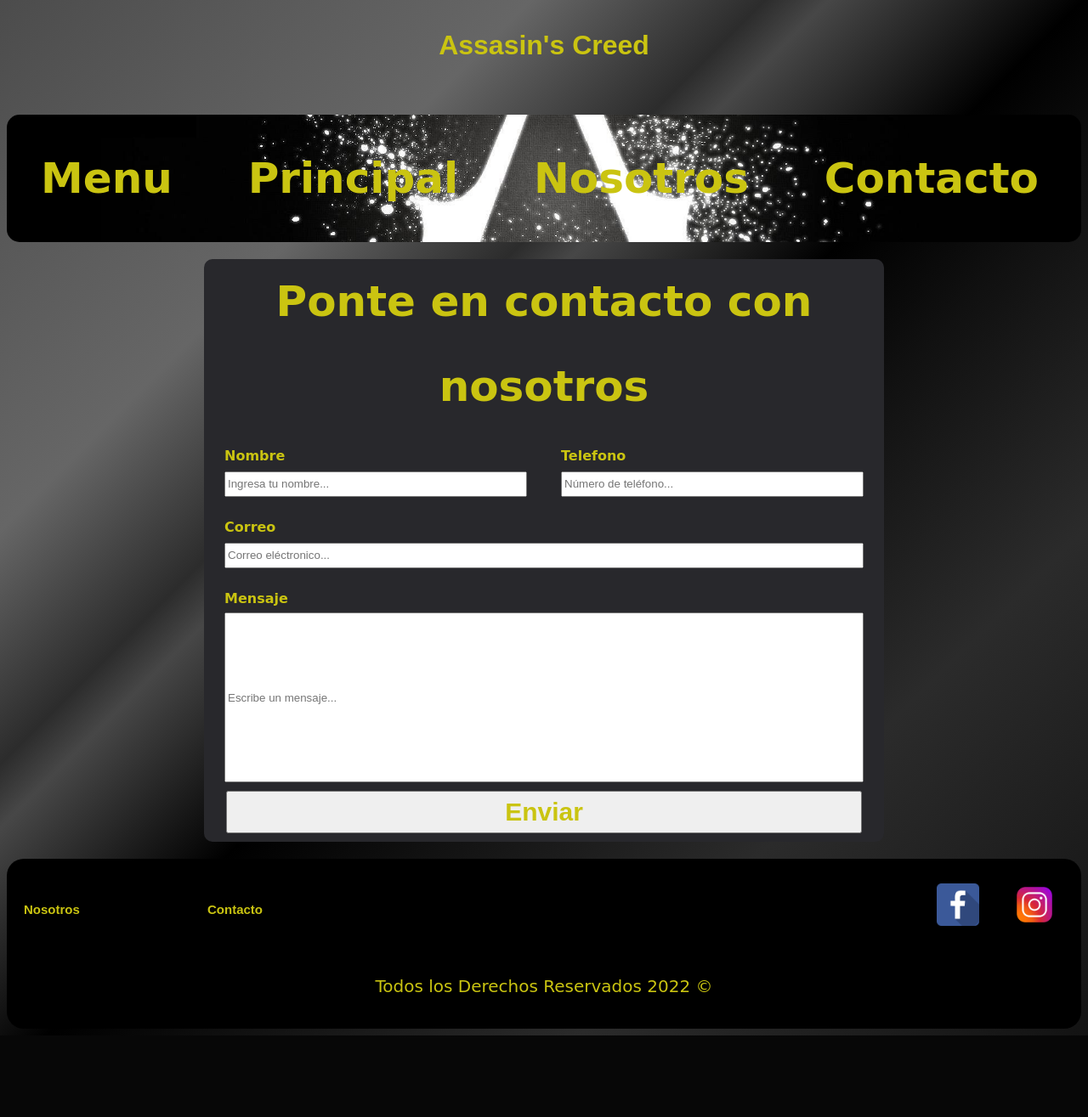
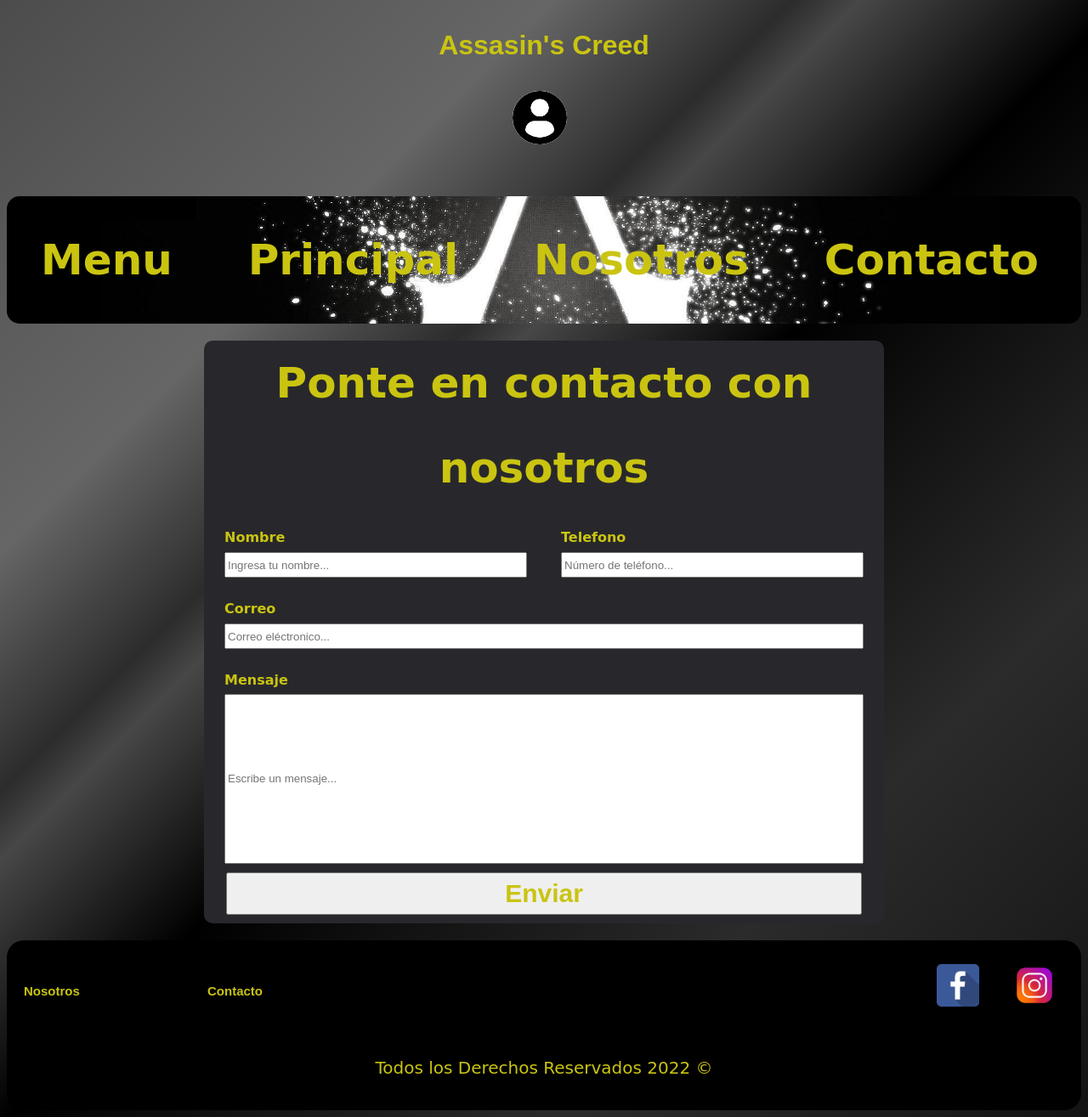
Before and after one commit to JoseRamirez10/Desarrollo_Web_ProyectoUNICA, a PHP site: page /contacto.html in a window 1280 px wide. Shown: the whole page at 85% size. Before the commit the page ends 1219 px from the top, so only its background shows below. Run offline with PHP 8.4, Linux system fonts and the light colour scheme.

Commit message:
Bienvenida, acceso a perfil y guardado de usuario en el localStorage

```diff
--- a/contacto.html
+++ b/contacto.html
@@ -11,6 +11,10 @@
 <body>
     <header>
         <h1>Assasin's Creed</h1>
+        <div class="perfil">
+            <img class="perfil-imagen" src="src/img/perfil.png">
+            <p class="perfil-usuario"></p>
+        </div>
     </header>
     <nav>
         <div class="nav-fondo">
@@ -65,4 +69,5 @@
     </footer>
 </body>
 <script src="src/js/contacto.js"></script>
+<script src="src/js/perfil.js"></script>
 </html>
--- a/nosotros.html
+++ b/nosotros.html
@@ -11,6 +11,10 @@
 <body>
     <header>
         <h1>Assasin's Creed</h1>
+        <div class="perfil">
+            <img class="perfil-imagen" src="src/img/perfil.png">
+            <p class="perfil-usuario"></p>
+        </div>
     </header>
     <nav>
         <div class="nav-fondo">
@@ -56,4 +60,5 @@
     </footer>
 
 </body>
+<script src="src/js/perfil.js"></script>
 </html>
--- a/principal.html
+++ b/principal.html
@@ -11,6 +11,10 @@
 <body>
     <header>
         <h1>Assasin's Creed</h1>
+        <div class="perfil">
+            <img class="perfil-imagen" src="src/img/perfil.png">
+            <p class="perfil-usuario"></p>
+        </div>
     </header>
     <nav>
         <div class="nav-fondo">
@@ -112,4 +116,5 @@
         </div>
     </footer>
 </body>
+<script src="src/js/perfil.js"></script>
 </html>
--- a/src/css/style.css
+++ b/src/css/style.css
@@ -8,6 +8,7 @@
     --blanco: #ffffff;
     --negro: #000000;
     --gris: #28282c;
+    --aviso:  #943126 ;
 
 }
 
@@ -436,12 +437,12 @@ h3, h4, h5{
 }
 
 .usuario-error{
-    color: red;
+    color: var(--aviso);
     grid-column: 1 / 3;
 }
 
 .contraseña-error{
-    color: red;
+    color: var(--aviso);
     grid-column: 1 / 3;
 }
 
@@ -450,11 +451,59 @@ h3, h4, h5{
 }
 
 .confirmar-contraseña-error{
-    color: red;
+    color: var(--aviso);
     grid-column: 1 / 3;
 }
 
 .correo-error{
-    color: red;
+    color: var(--aviso);
     grid-column: 1 / 3;
 }
+
+.bienvenida{
+    background-color: var(--aviso);
+    border-radius: 5rem;
+}
+
+.bienvenida-usuario{
+    color: var(--blanco);
+}
+
+.perfil{
+    display: flex;
+    align-items: center;
+    justify-content: center;
+    margin-top: 0;
+}
+
+.perfil :hover{
+    cursor: pointer;
+    color: var(--enlace);
+}
+
+.perfil-imagen{
+    width: 10%;
+    background-color: var(--blanco);
+    border-radius: 6rem;
+    margin-right: 1rem;
+}
+
+.perfil-usuario{
+
+    color: var(--blanco);
+}
+
+@media(min-width: 768px){
+    .perfil{
+        display: block;
+    }
+    .perfil-imagen{
+        width: 5%;
+        margin-bottom: 0;
+    }
+
+    .perfil-usuario{
+        margin: 0;
+        padding: 0;
+    }
+}
--- a/src/js/acceso.js
+++ b/src/js/acceso.js
@@ -15,7 +15,10 @@ document.addEventListener('DOMContentLoaded',function(){
                     }else if(response == "Contraseña incorrecta"){
                         contraseñaIncorrecta();
                     }else{
-                        window.open('menu.php',"_self");
+                        bienvenida = false;
+                        localStorage.setItem("usuario", response);
+                        localStorage.setItem("bienvenida",bienvenida);
+                        window.open('menu.html',"_self");
                     }
                 }
             });
--- /dev/null
+++ b/src/js/perfil.js
@@ -0,0 +1,15 @@
+
+
+document.addEventListener('DOMContentLoaded', function(){
+
+
+    let perfil = document.querySelector('.perfil');
+    let usuario = localStorage.getItem('usuario');
+    let perfil_usuario = document.querySelector('.perfil-usuario');
+    perfil_usuario.textContent = usuario;
+
+    perfil.onclick = function(){
+        console.log('click');
+    }
+
+});
--- a/src/php/validarUsuario.php
+++ b/src/php/validarUsuario.php
@@ -16,6 +16,6 @@
     if(mysqli_num_rows($result) == 0){
         die("Contraseña incorrecta");
     }
-    echo "ok";
+    echo $usuario;
 
 ?>
```
Also changed, not shown: menu.html (renamed from menu.php, +7 -4 lines), src/js/Menu.js (+25 -1 lines), src/img/perfil.png (added).
